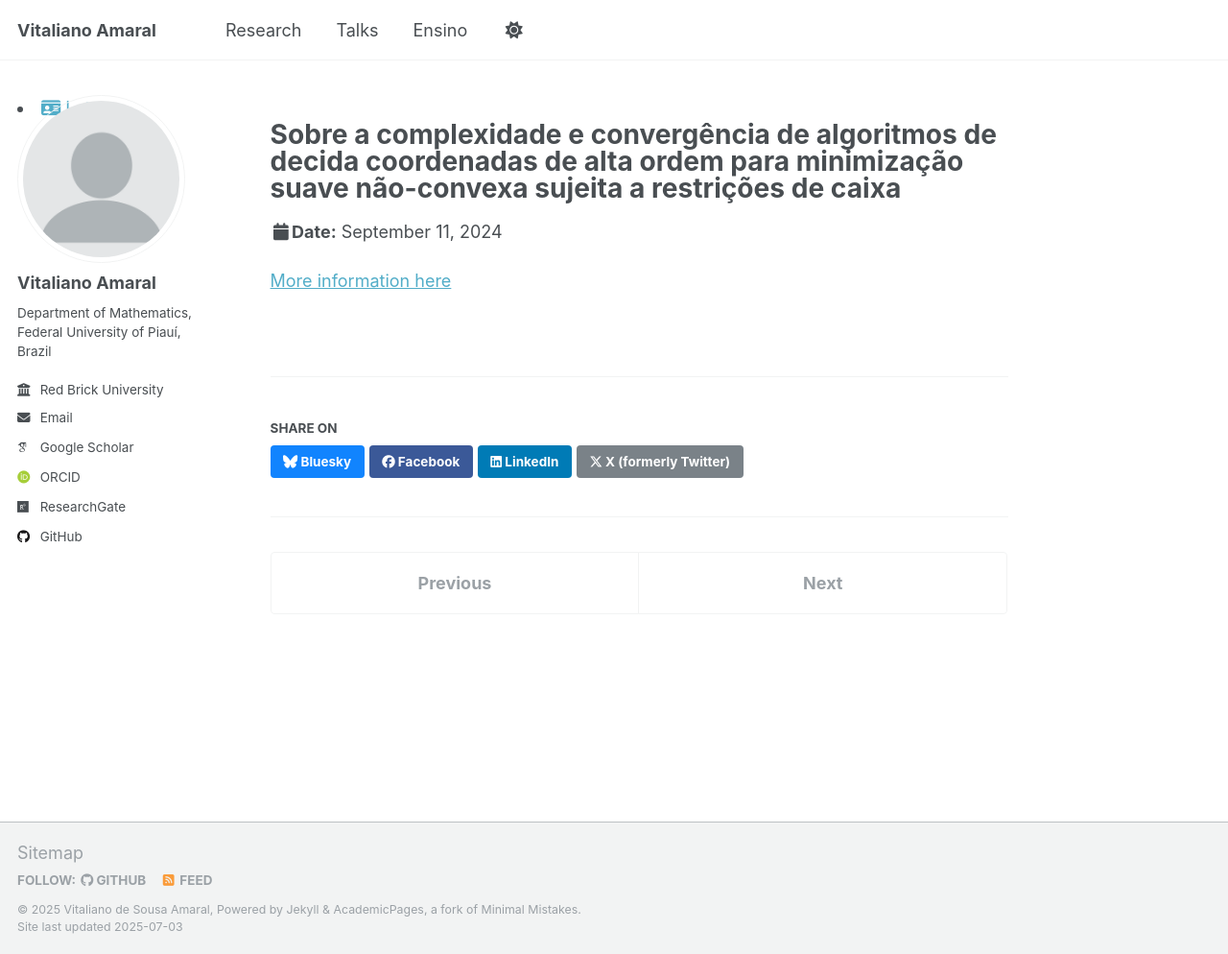
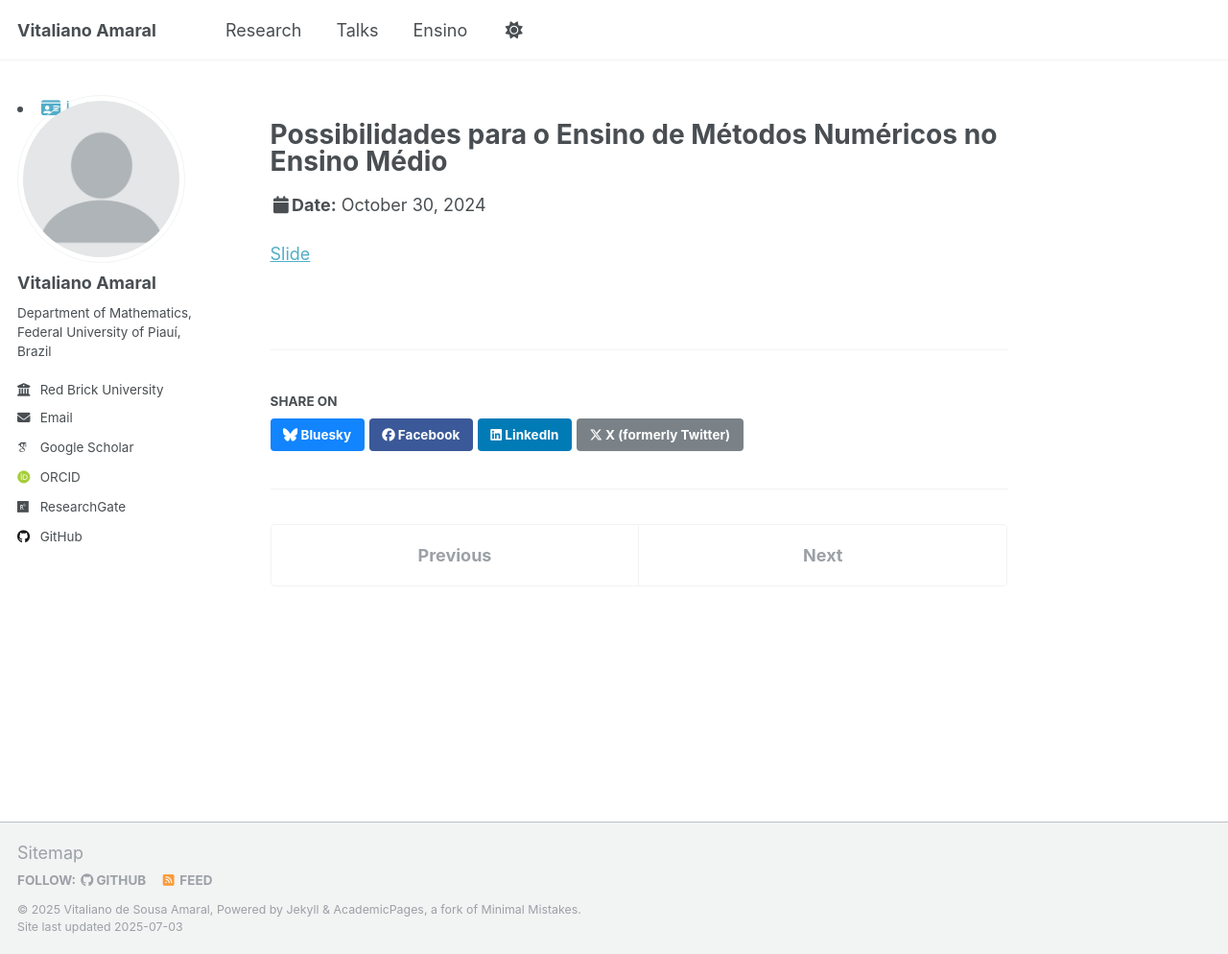
Before and after one commit to vitalianoamaral/vitalianoamaral.github.io, a Jekyll site: the page built from _talks/2013-03-01-tutorial-1.md, in a window 1280 px wide and 994 px high. Shown: the whole window at 96% size. Built offline with Jekyll 4.4.1, drawn with Linux system fonts in a browser that asks for light colours; some web fonts are replaced; a file with an impossible date is left out.

Commit message:
Update 2013-03-01-tutorial-1.md

```diff
--- a/_talks/2013-03-01-tutorial-1.md
+++ b/_talks/2013-03-01-tutorial-1.md
@@ -1,13 +1,11 @@
 ---
-title: "Sobre a complexidade e convergência de algoritmos de decida coordenadas de alta ordem
-para minimização suave não-convexa sujeita a restrições de caixa"
+title: "Possibilidades para o Ensino de Métodos Numéricos no Ensino Médio"
 collection: talks
-type: "V CONGRESSO BRASILEIRO DE JOVENS
-PESQUISADORES EM MATEMÁTICA PURA, APLICADA E ESTATÍSTICA (V CBJME)"
+type: "V Encontro Profmat do Piauí 2024"
 permalink: /talks/2014-02-01-talk-2
-venue: "Universidade Federal de Minas Gerais"
-date: 2024
-location: "Belo Horizonte, Minas Gerais, Brasil"
+venue: "Universidade Federal do Piauí"
+date: 2024-10-30
+location: "Teresina, Piauí, Brasil"
 ---
 
-[More information here](https://sites.google.com/view/jovensufmg2024/p%C3%A1gina-inicial)
+[Slide](link....)
```
